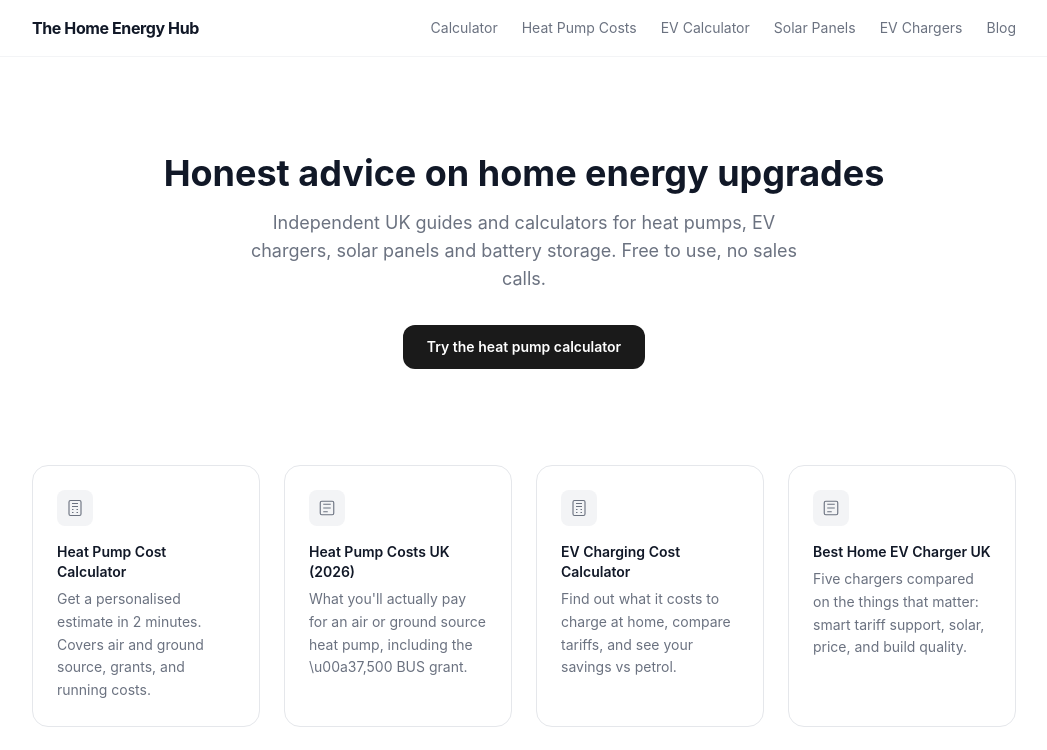
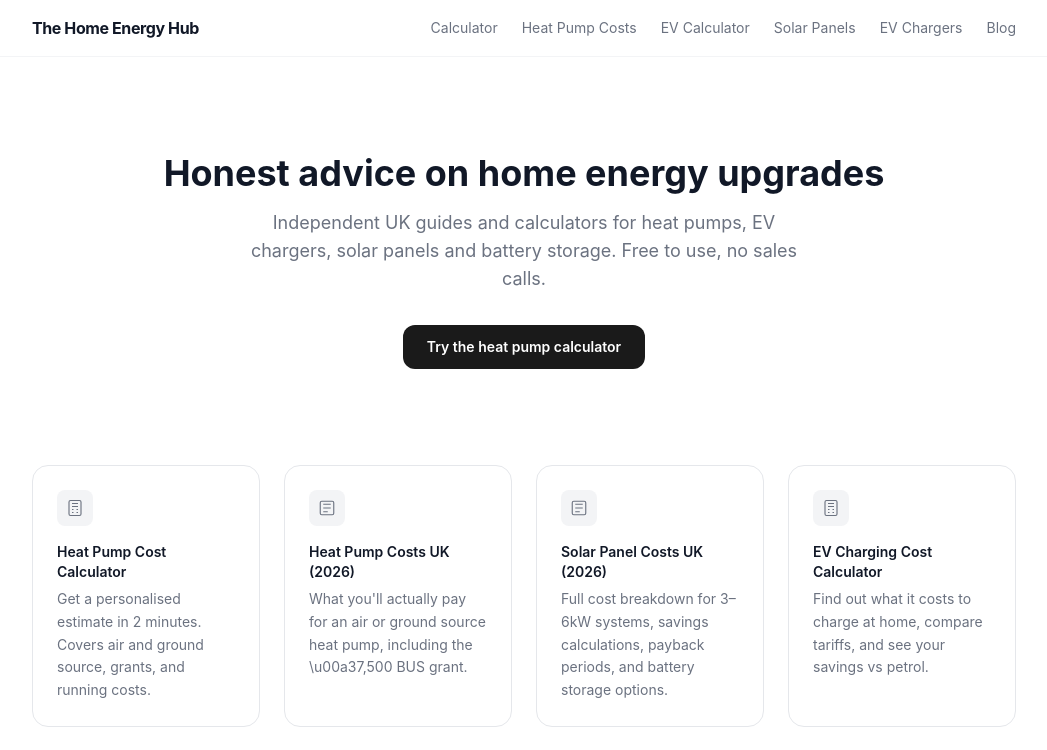
Before and after one commit to nrpilling21/thehomeenergyhub, a Next.js app: page / in a window 1280 px wide. Shown: the top 750 px of the page, without its empty margins (116-1163 px from the left). Built offline with nearby package versions, Linux system fonts and the light colour scheme.

Commit message:
feat: add solar panel costs card to homepage

```diff
--- a/src/app/page.tsx
+++ b/src/app/page.tsx
@@ -32,6 +32,7 @@ export default function HomePage() {
       <section className="grid sm:grid-cols-2 lg:grid-cols-4 gap-6 pb-16">
         <Card href="/heat-pump-cost-calculator" icon="calc" title="Heat Pump Cost Calculator" desc="Get a personalised estimate in 2 minutes. Covers air and ground source, grants, and running costs." />
         <Card href="/heat-pump-cost-uk" icon="article" title="Heat Pump Costs UK (2026)" desc="What you'll actually pay for an air or ground source heat pump, including the \u00a37,500 BUS grant." />
+        <Card href="/solar-panel-costs-uk" icon="article" title="Solar Panel Costs UK (2026)" desc="Full cost breakdown for 3–6kW systems, savings calculations, payback periods, and battery storage options." />
         <Card href="/ev-charging-cost-calculator" icon="calc" title="EV Charging Cost Calculator" desc="Find out what it costs to charge at home, compare tariffs, and see your savings vs petrol." />
         <Card href="/best-ev-charger-uk" icon="article" title="Best Home EV Charger UK" desc="Five chargers compared on the things that matter: smart tariff support, solar, price, and build quality." />
       </section>
```
